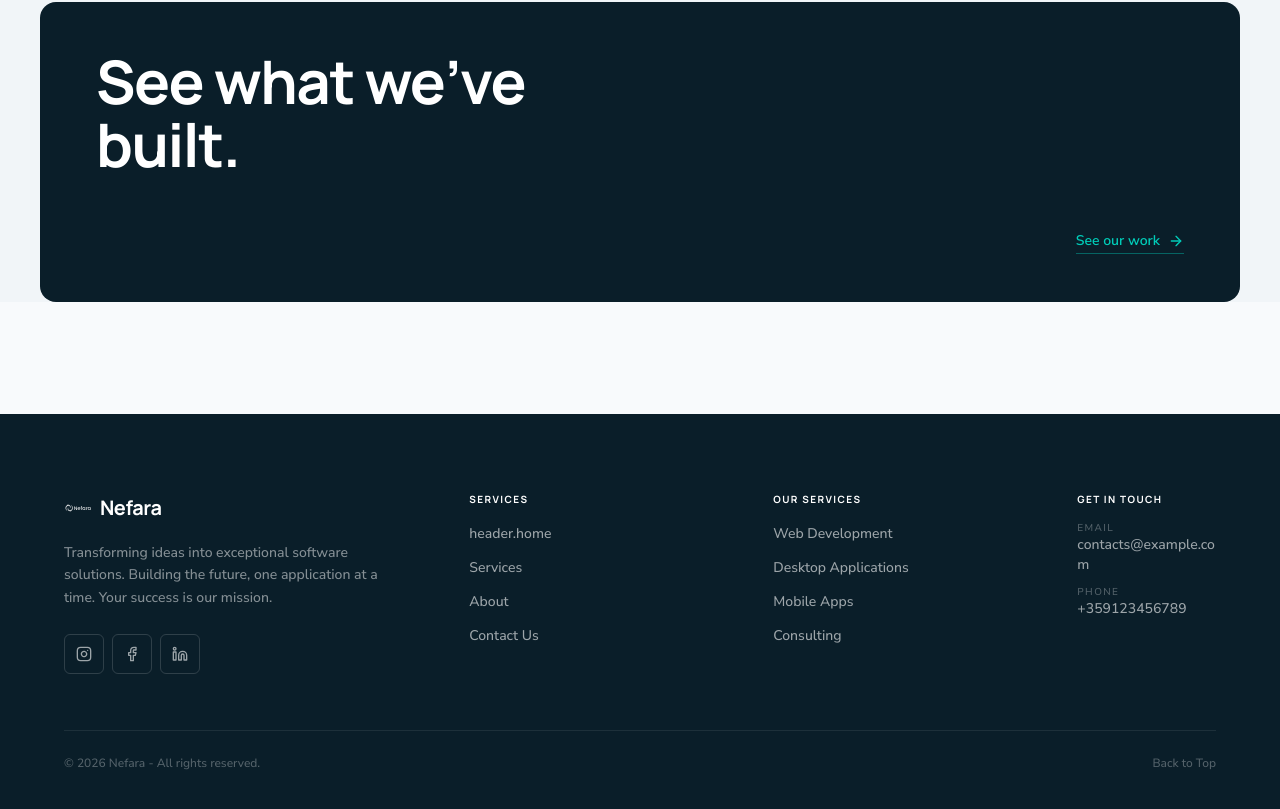
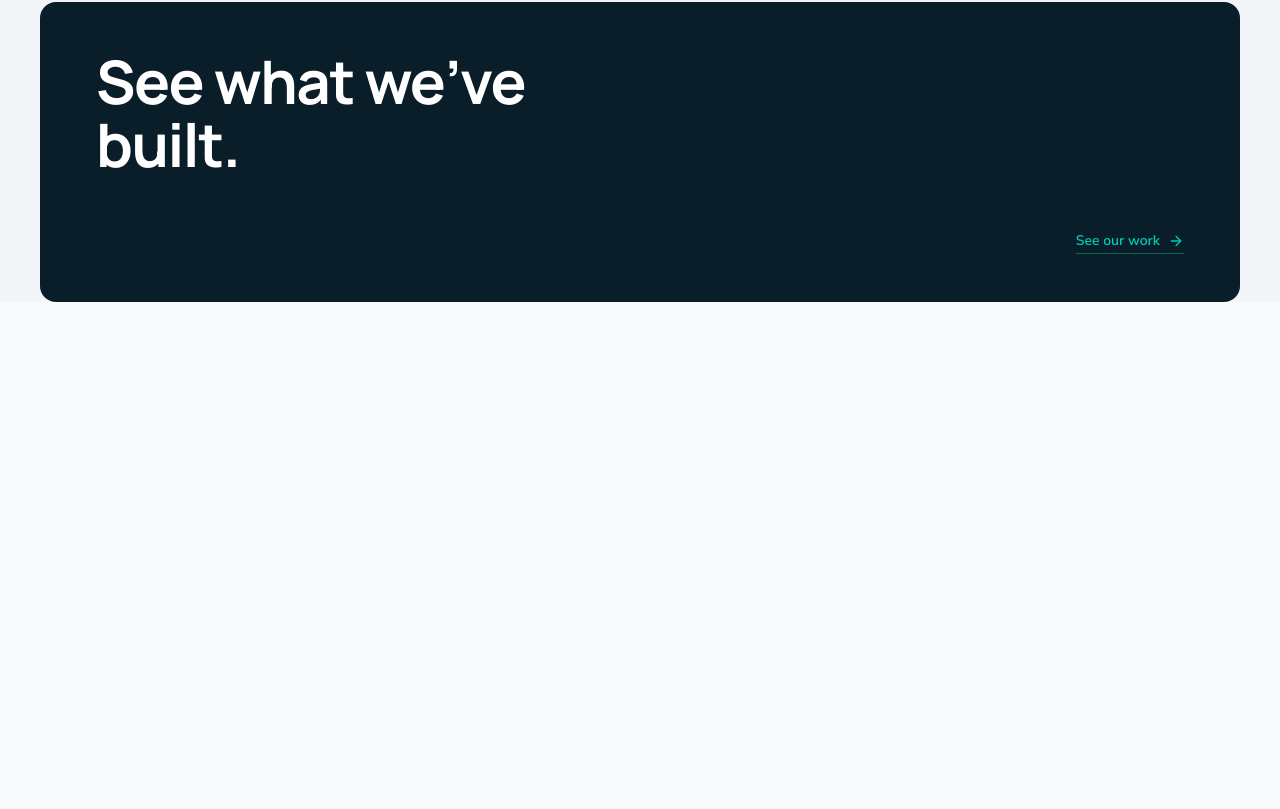
Before and after one commit to nefara-bg/Nefara-Web, a Next.js app in the folder client/: page /en/team in a window 1280 px wide. Shown: the part 1747-2556 px from the top of the page. After the commit the page ends 2450 px from the top, so only its background shows below. Built offline with nearby package versions, Linux system fonts and the light colour scheme.

Commit message:
Footer redesign

```diff
--- a/client/src/app/[locale]/layout.tsx
+++ b/client/src/app/[locale]/layout.tsx
@@ -3,7 +3,7 @@ import { getMessages, getTranslations, setRequestLocale } from "next-intl/server
 import { notFound } from "next/navigation"
 import { locales, routing } from "@/i18n/routing"
 import { Navigation } from "@/components/Navigation/Navigation"
-import Footer from "@/components/Footer/Footer"
+import FooterRevealLayout from "@/components/Footer/FooterRevealLayout"
 import { validateClientUrl } from "@/utils/env/env"
 import "@/app/globals.css"
 
@@ -74,8 +74,7 @@ export default async function RootLayout({
         <NextIntlClientProvider locale={locale} messages={messages}>
             {/* Using Navigation from Nefara Elevate design */}
             <Navigation locale={locale} />
-            {children}
-            <Footer />
+            <FooterRevealLayout>{children}</FooterRevealLayout>
         </NextIntlClientProvider>
     )
 }
--- a/client/src/components/Footer/Footer.tsx
+++ b/client/src/components/Footer/Footer.tsx
@@ -4,18 +4,21 @@ import React from "react"
 import { useTranslations } from "next-intl"
 import Image from "next/image"
 import { Link } from "@/i18n/navigation"
-import { Instagram, Facebook, Linkedin } from "lucide-react"
+import { Instagram, Facebook, Linkedin, ArrowUp } from "lucide-react"
 import { SOCIAL_MEDIA_URLS } from "@/config/socialMedia"
+import { Button } from "@/components/ui/button"
 
 const Footer = () => {
     const t = useTranslations("footer")
     const tHeader = useTranslations("header")
+    const tContact = useTranslations("contact")
     const currentYear = new Date().getFullYear()
 
     const navLinks = [
-        { name: tHeader("home"), href: "/#home" },
+        { name: tHeader("home"), href: "/" },
         { name: tHeader("services"), href: "/services" },
-        { name: tHeader("about"), href: "/team" },
+        { name: tHeader("about"), href: "/about" },
+        { name: tHeader("team"), href: "/team" },
         { name: tHeader("contact"), href: "/contact" },
     ]
 
@@ -33,25 +36,40 @@ const Footer = () => {
     ]
 
     return (
-        <footer className="dark-section pt-20 pb-10 px-4 sm:px-8 lg:px-16">
-            <div className="mx-auto max-w-7xl">
-                <div className="grid grid-cols-1 md:grid-cols-12 gap-10 md:gap-16">
+        <footer className="border-t-2 border-primary dark-section relative overflow-hidden">
+            {/* Teal hairline + soft glow — blueprint accent */}
+            {/* <div className="absolute inset-x-0 top-0 h-px bg-gradient-to-r from-transparent via-[hsl(var(--primary)/0.55)] to-transparent" /> */}
+            {/* <div className="pointer-events-none absolute -top-28 left-1/2 h-56 w-[44rem] -translate-x-1/2 rounded-full bg-[hsl(var(--primary)/0.12)] blur-3xl" /> */}
+
+            <div className="relative mx-auto max-w-7xl px-6 sm:px-10 lg:px-16 pb-10">
+                {/* CTA row
+                <div className="max-w-2xl mx-auto flex flex-col items-center py-18 text-center">
+                    <span className="text-primary font-manrope font-bold">{t("cta.eyebrow")}</span>
+                    <h2 className="mt-1 mb-3 font-manrope text-4xl font-bold tracking-tight text-white md:text-5xl">
+                        {t("cta.heading")}
+                    </h2>
+                    <p className="text-sm mb-6 text-white/55">
+                        {t("text")}
+                    </p>
+                </div> */}
+
+                {/* Main grid */}
+                <div className="grid grid-cols-1 sm:grid-cols-2 gap-12 pt-14 md:grid-cols-4 md:gap-10">
                     {/* Brand */}
-                    <div className="md:col-span-4">
-                        <div className="flex items-center gap-2 mb-5">
+                    <div data-footer-item className="sm:col-span-2">
+                        <div className="relative mb-3 w-48 aspect-100/26">
                             <Image
                                 src="/logo.svg"
                                 alt="Nefara"
-                                width={28}
-                                height={28}
-                                className="brightness-0 invert opacity-90"
+                                fill
+                                sizes="28px"
+                                className="object-contain"
                             />
-                            <span className="font-display text-xl font-bold text-white tracking-tight">Nefara</span>
                         </div>
-                        <p className="text-sm text-white/50 leading-relaxed max-w-sm">{t("text")}</p>
-
-                        {/* Socials */}
-                        <div className="flex items-center gap-2 mt-6">
+                        <p className="mb-6 max-w-sm text-sm leading-relaxed text-white/55">
+                            {t("text")}
+                        </p>
+                        <div className="flex items-center gap-2.5">
                             {socials.map(({ href, icon: Icon, label }) => (
                                 <a
                                     key={label}
@@ -59,76 +77,56 @@ const Footer = () => {
                                     target="_blank"
                                     rel="noopener noreferrer"
                                     aria-label={label}
-                                    className="flex items-center justify-center w-10 h-10 rounded-md border border-white/15 text-white/60 hover:text-[hsl(var(--primary))] hover:border-[hsl(var(--primary))] transition-all"
+                                    className="flex h-10 w-10 items-center justify-center rounded-md border border-white/15 text-white/60 transition-all hover:-translate-y-0.5 hover:border-[hsl(var(--primary))] hover:text-[hsl(var(--primary))]"
                                 >
-                                    <Icon className="w-4 h-4" />
+                                    <Icon className="h-4 w-4" />
                                 </a>
                             ))}
+                            <Button asChild variant={"outline"} className="flex items-center justify-center rounded-md border border-white/15 text-white/60 transition-all hover:-translate-y-0.5 hover:border-[hsl(var(--primary))] hover:text-[hsl(var(--primary))]">
+                                <Link href="/contact">{t("getInTouch")}</Link>
+                            </Button>
                         </div>
                     </div>
 
-                    {/* Nav */}
-                    <div className="md:col-span-3">
-                        <h4 className="text-[10px] font-bold uppercase tracking-[0.14em] text-white/40 mb-4">
-                            {tHeader("services")}
-                        </h4>
-                        <ul className="flex flex-col gap-2.5">
+                    {/* Navigation */}
+                    <nav data-footer-item>
+                        <p className="text-primary text-sm font-manrope font-bold uppercase mb-3">{t("nav.title")}</p>
+                        <ul className="flex flex-col gap-2">
                             {navLinks.map((link) => (
                                 <li key={link.name}>
                                     <Link
                                         href={link.href}
-                                        className="text-sm text-white/60 hover:text-[hsl(var(--primary))] transition-colors"
+                                        className="text-sm text-white/60 transition-colors hover:text-[hsl(var(--primary))]"
                                     >
                                         {link.name}
                                     </Link>
                                 </li>
                             ))}
                         </ul>
-                    </div>
-
-                    {/* Services */}
-                    <div className="md:col-span-3">
-                        <h4 className="text-[10px] font-bold uppercase tracking-[0.14em] text-white/40 mb-4">
-                            {t("services.title")}
-                        </h4>
-                        <ul className="flex flex-col gap-2.5">
-                            {serviceLinks.map((link) => (
-                                <li key={link.name}>
-                                    <Link
-                                        href={link.href}
-                                        className="text-sm text-white/60 hover:text-[hsl(var(--primary))] transition-colors"
-                                    >
-                                        {link.name}
-                                    </Link>
-                                </li>
-                            ))}
-                        </ul>
-                    </div>
+                    </nav>
 
                     {/* Contact */}
-                    <div className="md:col-span-2">
-                        <h4 className="text-[10px] font-bold uppercase tracking-[0.14em] text-white/40 mb-4">
-                            {t("contact.title")}
-                        </h4>
-                        <ul className="flex flex-col gap-2.5">
-                            <li className="text-sm text-white/60">
-                                <span className="block text-[10px] uppercase tracking-[0.14em] text-white/30">
+                    <div data-footer-item>
+                        <p className="text-primary text-sm font-manrope font-bold uppercase mb-3">{t("contact.title")}</p>
+                        <ul className="flex flex-col gap-3">
+                            <li>
+                                <span className="block text-[10px] font-bold uppercase tracking-[0.14em] text-white/35">
                                     {t("contact.email")}
                                 </span>
                                 <a
                                     href={`mailto:${process.env.NEXT_PUBLIC_CONTACT_EMAIL}`}
-                                    className="hover:text-[hsl(var(--primary))] transition-colors break-all"
+                                    className="mt-1 block break-all text-sm text-white/65 transition-colors hover:text-[hsl(var(--primary))]"
                                 >
                                     {process.env.NEXT_PUBLIC_CONTACT_EMAIL}
                                 </a>
                             </li>
-                            <li className="text-sm text-white/60">
-                                <span className="block text-[10px] uppercase tracking-[0.14em] text-white/30">
+                            <li>
+                                <span className="block text-[10px] font-bold uppercase tracking-[0.14em] text-white/35">
                                     {t("contact.phone")}
                                 </span>
                                 <a
                                     href={`tel:${process.env.NEXT_PUBLIC_CONTACT_PHONE}`}
-                                    className="hover:text-[hsl(var(--primary))] transition-colors"
+                                    className="mt-1 block text-sm text-white/65 transition-colors hover:text-[hsl(var(--primary))]"
                                 >
                                     {process.env.NEXT_PUBLIC_CONTACT_PHONE}
                                 </a>
@@ -137,10 +135,19 @@ const Footer = () => {
                     </div>
                 </div>
 
-                <div className="mt-14 pt-6 border-t border-white/8 flex flex-col sm:flex-row justify-between items-center gap-3 text-xs text-white/30">
-                    <p>© {currentYear} {t("copyright")}</p>
-                    <a href="#home" className="hover:text-[hsl(var(--primary))] transition-colors">
+                {/* Bottom bar */}
+                <div data-footer-item className="mt-14 flex flex-col items-start gap-4 border-t border-white/10 pt-6 sm:flex-row sm:justify-between">
+                    <p className="text-xs text-white/35">
+                        © {currentYear} {t("copyright")}
+                    </p>
+                    <a
+                        href="#home"
+                        className="group inline-flex items-center gap-2 text-xs font-semibold uppercase tracking-[0.14em] text-white/45 transition-colors hover:text-[hsl(var(--primary))]"
+                    >
                         {t("back")}
+                        <span className="flex h-7 w-7 items-center justify-center rounded-md border border-white/15 transition-all group-hover:-translate-y-0.5 group-hover:border-[hsl(var(--primary))]">
+                            <ArrowUp className="h-3.5 w-3.5" />
+                        </span>
                     </a>
                 </div>
             </div>
--- /dev/null
+++ b/client/src/components/Footer/FooterRevealLayout.tsx
@@ -0,0 +1,123 @@
+"use client"
+
+import React, { useEffect, useRef } from "react"
+import gsap from "gsap"
+import { ScrollTrigger } from "gsap/ScrollTrigger"
+import Footer from "@/components/Footer/Footer"
+
+gsap.registerPlugin(ScrollTrigger)
+
+/**
+ * Wraps the page content and reveals the footer underneath it.
+ *
+ * When the footer fits within the viewport it is pinned (`fixed`) behind the
+ * content, which carries an opaque background and bottom spacing equal to the
+ * footer height — scrolling to the end slides the content up and uncovers the
+ * footer ("footer comes up" illusion). GSAP fades the footer's content in as
+ * it is revealed.
+ *
+ * When the footer is taller than the viewport (short screens) a pinned footer
+ * would clip and become unscrollable, so the effect is disabled and the footer
+ * falls back to a normal in-flow footer the user can scroll through fully.
+ */
+const FooterRevealLayout = ({ children }: { children: React.ReactNode }) => {
+    const contentRef = useRef<HTMLDivElement>(null)
+    const footerRef = useRef<HTMLDivElement>(null)
+
+    useEffect(() => {
+        const content = contentRef.current
+        const footerWrap = footerRef.current
+        if (!content || !footerWrap) return
+
+        let ctx: gsap.Context | null = null
+        let last = { footerHeight: -1, viewportHeight: -1 }
+
+        const build = () => {
+            const footerHeight = footerWrap.offsetHeight
+            const viewportHeight = window.innerHeight
+            // Skip rebuilds when nothing relevant changed (avoids RO loops).
+            if (
+                ctx &&
+                footerHeight === last.footerHeight &&
+                viewportHeight === last.viewportHeight
+            ) {
+                return
+            }
+            last = { footerHeight, viewportHeight }
+
+            ctx?.revert()
+            ctx = null
+            content.style.marginBottom = ""
+            footerWrap.style.position = ""
+
+            // A pinned footer taller than the viewport would clip — only do the
+            // reveal when the whole footer fits on screen.
+            const fits = footerHeight < viewportHeight
+
+            if (fits) {
+                footerWrap.style.position = "fixed"
+                content.style.marginBottom = `${footerHeight}px`
+            }
+
+            ctx = gsap.context(() => {
+                const items =
+                    footerWrap.querySelectorAll<HTMLElement>("[data-footer-item]")
+
+                gsap.from(items, {
+                    y: fits ? 64 : 40,
+                    autoAlpha: 0,
+                    ease: "power2.out",
+                    stagger: 0.12,
+                    scrollTrigger: fits
+                        ? {
+                              // Tie the entrance to the reveal progress.
+                              trigger: content,
+                              start: "bottom bottom",
+                              end: () => `+=${footerWrap.offsetHeight}`,
+                              scrub: 0.6,
+                          }
+                        : {
+                              // Plain on-enter fade for the in-flow fallback.
+                              trigger: footerWrap,
+                              start: "top 80%",
+                          },
+                })
+            })
+
+            ScrollTrigger.refresh()
+        }
+
+        build()
+
+        let raf = 0
+        const onResize = () => {
+            cancelAnimationFrame(raf)
+            raf = requestAnimationFrame(build)
+        }
+        window.addEventListener("resize", onResize)
+        const ro = new ResizeObserver(onResize)
+        ro.observe(footerWrap)
+
+        return () => {
+            window.removeEventListener("resize", onResize)
+            ro.disconnect()
+            cancelAnimationFrame(raf)
+            ctx?.revert()
+            content.style.marginBottom = ""
+            footerWrap.style.position = ""
+        }
+    }, [])
+
+    return (
+        <>
+            <div ref={contentRef} className="relative z-10 min-h-screen bg-background">
+                {children}
+            </div>
+            <div ref={footerRef} className="inset-x-0 bottom-0 z-0">
+                <Footer />
+            </div>
+        </>
+    )
+}
+
+export default FooterRevealLayout
--- a/client/src/messages/bg.json
+++ b/client/src/messages/bg.json
@@ -4,6 +4,7 @@
         "description": "В Nefara създаваме уеб, мобилни и десктоп приложения, както и AI решения, съобразени с нуждите на бизнеса. От модерни приложения до индивидуална AI разработка – Nefara помага на компаниите да растат, да иновират и да бъдат конкурентни."
     },
     "header": {
+        "home": "Начало",
         "services": "Услуги",
         "company": "Компания",
         "about": "За нас",
@@ -385,6 +386,13 @@
     },
     "footer": {
         "text": "Превръщаме идеите в уникални софтуерни решения. Изграждаме бъдещето, едно приложение по едно. Вашият успех е нашата мисия.",
+        "cta": {
+            "eyebrow": "NEFARA · СОФТУЕРНИ РЕШЕНИЯ",
+            "heading": "Never Far Away."
+        },
+        "nav": {
+            "title": "Навигация"
+        },
         "services": {
             "title": "Нашите Услуги",
             "web": "Уеб Разработка",
@@ -395,10 +403,12 @@
         "contact": {
             "title": "Свържете Се",
             "email": "Имейл",
-            "phone": "Телефон"
+            "phone": "Телефон",
+            "location": "Локация"
         },
+        "getInTouch": "Свържете се",
         "copyright": "Nefara - Всички права запазени.",
-        "back": "Връщане Горе"
+        "back": "Връщане горе"
     },
     "notFound": {
         "title": "Страницата липсва!",
--- a/client/src/messages/en.json
+++ b/client/src/messages/en.json
@@ -4,6 +4,7 @@
         "description": "At Nefara we build web, mobile, and desktop applications, as well as AI solutions tailored to your business. From modern apps to custom AI development, Nefara helps companies grow, innovate, and stay competitive."
     },
     "header": {
+        "home": "Home",
         "services": "Services",
         "company": "Company",
         "about": "About",
@@ -385,6 +386,13 @@
     },
     "footer": {
         "text": "Transforming ideas into exceptional software solutions. Building the future, one application at a time. Your success is our mission.",
+        "cta": {
+            "eyebrow": "NEFARA · SOFTWARE SOLUTIONS",
+            "heading": "Never Far Away."
+        },
+        "nav": {
+            "title": "Navigation"
+        },
         "services": {
             "title": "Our Services",
             "web": "Web Development",
@@ -395,10 +403,12 @@
         "contact": {
             "title": "Get in Touch",
             "email": "Email",
-            "phone": "Phone"
+            "phone": "Phone",
+            "location": "Location"
         },
+        "getInTouch": "Get in touch",
         "copyright": "Nefara - All rights reserved.",
-        "back": "Back to Top"
+        "back": "Back to top"
     },
     "notFound": {
         "title": "Not found!",
```
Also changed, not shown: client/public/logo.svg, 1 other file (tests, documents, lock files or other folders).
